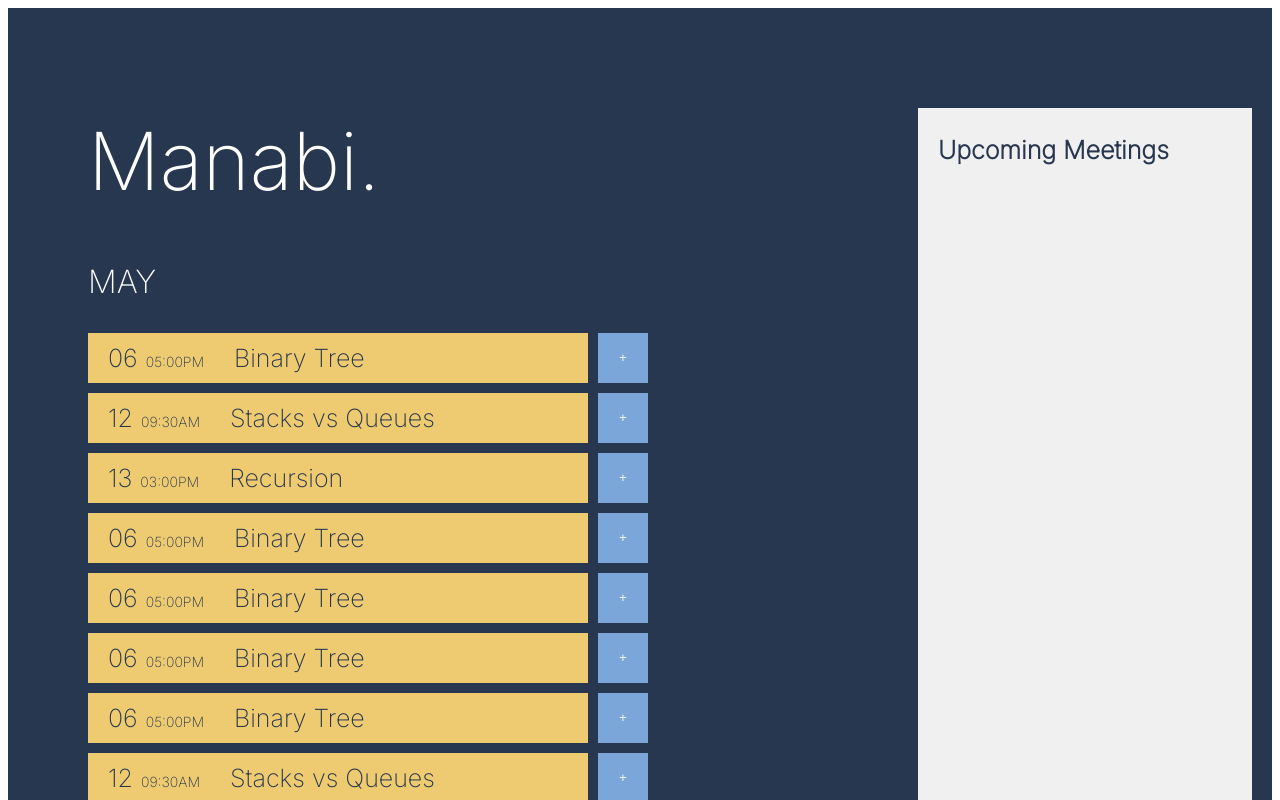
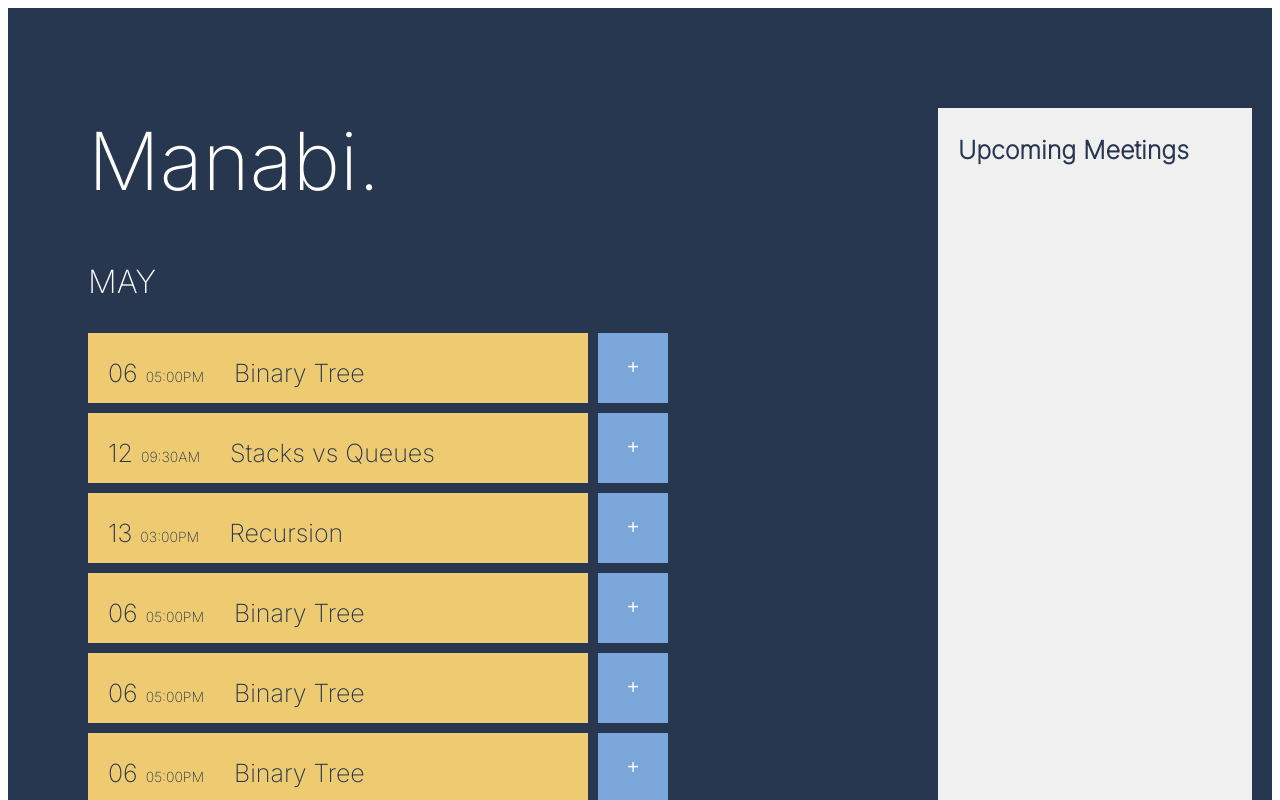
Before and after one commit to michelle-wangg/manabi, a React (Create React App) app: page / in a window 1280 px wide. Shown: the top 800 px of the page. Built offline with nearby package versions, Linux system fonts and the light colour scheme.

Commit message:
changed <text> to <p>

```diff
--- a/src/App.js
+++ b/src/App.js
@@ -16,7 +16,6 @@ function App() {
     }}>
 
       <div>
-
       <h1 className="Title">Manabi.</h1>
       <Schedule/>
       </div>
--- a/src/components/Meeting.css
+++ b/src/components/Meeting.css
@@ -25,27 +25,20 @@
     margin-left: 80px;
     margin-top: 10px;
     background-color: #eecb71;
-    padding-top: 10px;
-    padding-bottom: 10px;
+    padding-bottom: 20px;
     width: 500px;
-}
-
-.JoinButton {
-    margin-left: 0px;
-    margin-top: 10px;
+    display:flex;
+    flex-direction:row;
+    align-items: baseline;
     height: 50px;
-    width: 50px;
-    background-color: #7BA6DA;
-    border: none;
-    /* onClick={() => console.log("You clicked on the pink circle!")} */
 }
 
 .Joined {
     background-color: #7BDA7E;
     margin-left: 10px;
     margin-top: 10px;
-    height: 50px;
-    width: 50px;
+    height: 70px;
+    width: 70px;
     border: none;
 }
 
@@ -53,8 +46,8 @@
     background-color: #7BA6DA;
     margin-left: 10px;
     margin-top: 10px;
-    height: 50px;
-    width: 50px;
+    height: 70px;
+    width: 70px;
     border: none;
 }
 
--- a/src/components/Meeting.js
+++ b/src/components/Meeting.js
@@ -7,14 +7,15 @@ function Meeting(props){
   return (
     <div className='Component'>
       <div className='Box'>
-        <text className='Date'>{props.date}</text>
-        <text className='Time'>{props.time}</text>
-        <text className='Topic'>{props.topic}</text>
+        <p className='Date'>{props.date}</p>
+        <p className='Time'>{props.time}</p>
+        <p className='Topic'>{props.topic}</p>
       </div>
 
       <button className={cls}
               onClick={() => setCls((cls) => (cls === "NotJoined" ? "Joined" : "NotJoined"))}>
-        <text style={{color: "white"}}>+</text>
+        <p style={{color: "white",
+                  fontSize: 20}}>+</p>
       </button>
     </div>
   )
```
